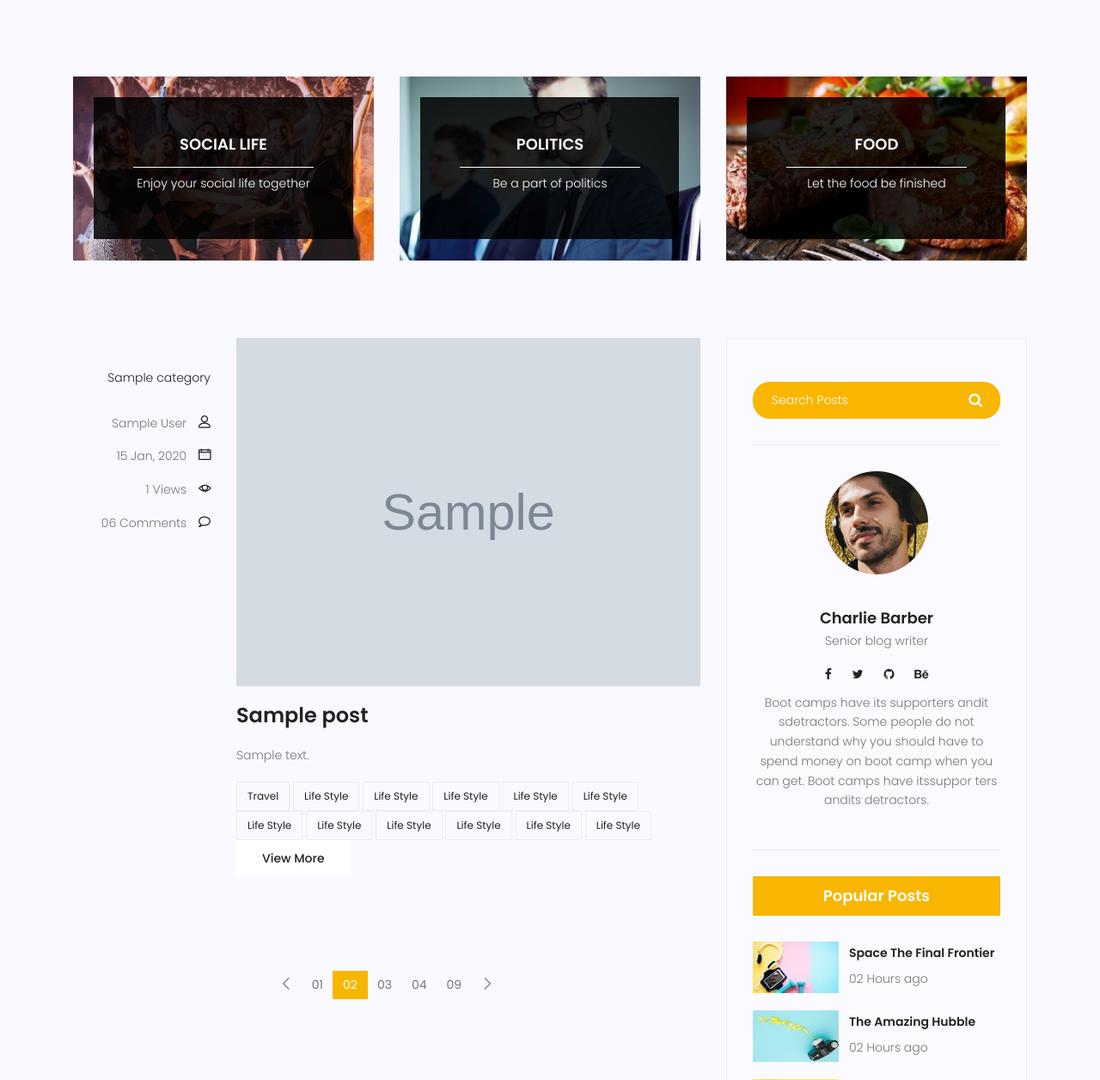
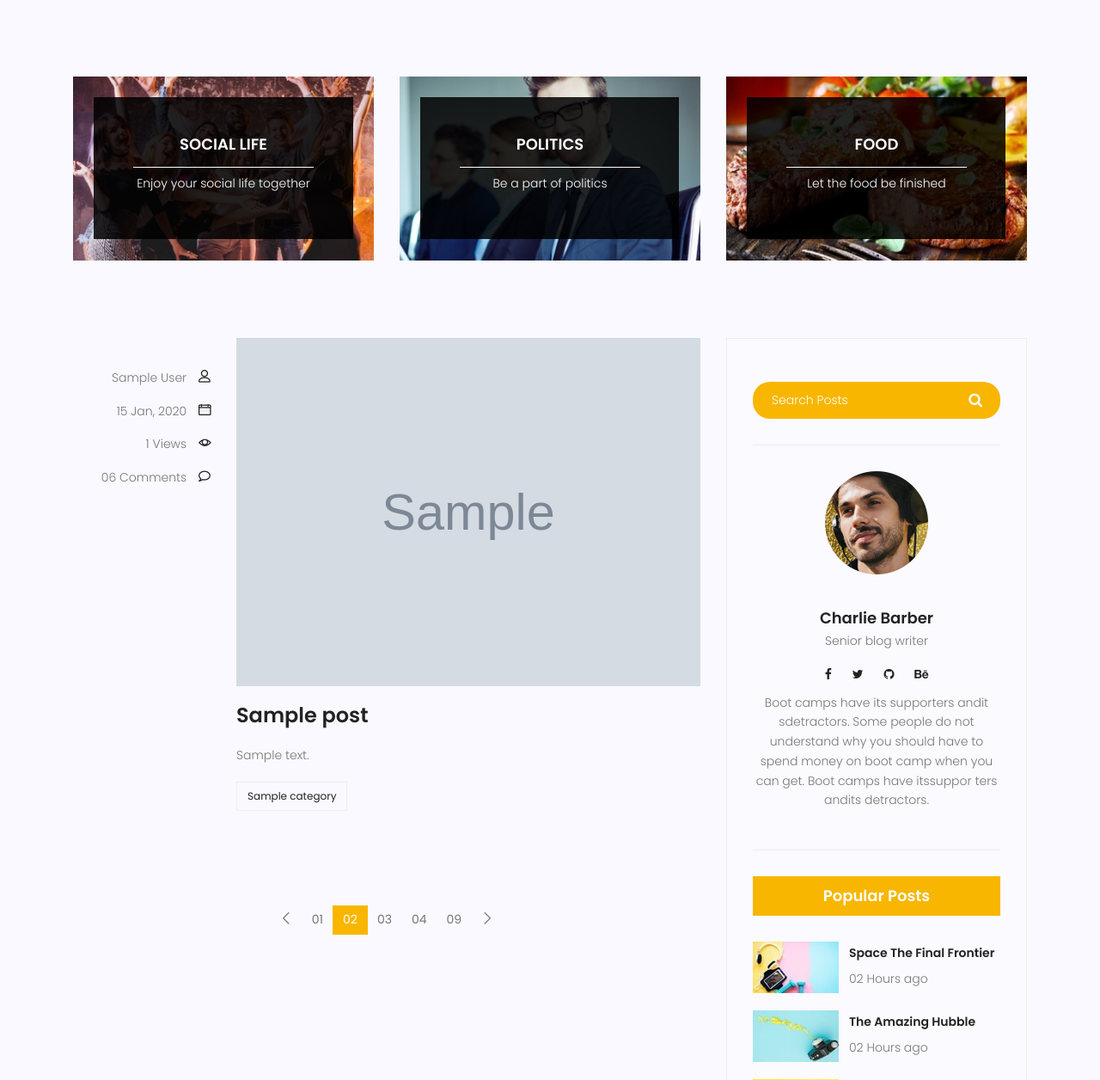
Before and after one commit to Sina-NB/travel_website, a Django app: page /blog/ in a window 1280 px wide. Shown: the part 689-1945 px from the top of the page at 86% size. Run offline with Django 3.2, Linux system fonts and the light colour scheme; tables that the repository leaves empty hold one stand-in row (values such as "Sample post"); grey boxes marked "Sample" are stand-in pictures; some libraries are stand-ins or nearby versions.

Commit message:
Fix bug in blog-index

```diff
--- a/travelista/templates/blog/blog-index.html
+++ b/travelista/templates/blog/blog-index.html
@@ -92,15 +92,6 @@
 				{% for post in posts %}
 					<div class="single-post row">
 						<div class="col-lg-3  col-md-3 meta-details">
-							<ul class="tags">
-								{% for cat in post.category.all %}
-									{% if not forloop.last %}
-									<li><a href="#">{{cat.name}},</a></li>
-									{% else %}
-									<li><a href="#">{{cat.name}}</a></li>
-									{% endif %}
-								{% endfor %}
-							</ul>
 							<div class="user-details row">
 								<p class="user-name col-lg-12 col-md-12 col-6"><a href="#">{{post.author.get_full_name}}</a> <span
 										class="lnr lnr-user"></span></p>
@@ -122,45 +113,13 @@
 							<p class="excert allign-justify"> {{post.content|truncatewords:40}} </p>
 							<div class="blog-index-post-tags tags">
 								<ul>
-									<li>
-										<a href="#">Travel</a>
-									</li>
-									<li>
-										<a href="#">Life Style</a>
-									</li>
-									<li>
-										<a href="#">Life Style</a>
-									</li>
-									<li>
-										<a href="#">Life Style</a>
-									</li>
-									<li>
-										<a href="#">Life Style</a>
-									</li>
-									<li>
-										<a href="#">Life Style</a>
-									</li>
-									<li>
-										<a href="#">Life Style</a>
-									</li>
-									<li>
-										<a href="#">Life Style</a>
-									</li>
-									<li>
-										<a href="#">Life Style</a>
-									</li>
-									<li>
-										<a href="#">Life Style</a>
-									</li>
-									<li>
-										<a href="#">Life Style</a>
-									</li>
-									<li>
-										<a href="#">Life Style</a>
-									</li>
+									{% for cat in post.category.all %}
+										<li>
+											<a href="#">{{cat.name}}</a>
+										</li>
+									{% endfor %}
 								</ul>
 							</div>
-							<a href="{% url 'blog:single-page' pid=post.id %}" class="primary-btn">View More</a>
 						</div>
 					</div>
 				{% endfor %}
```
